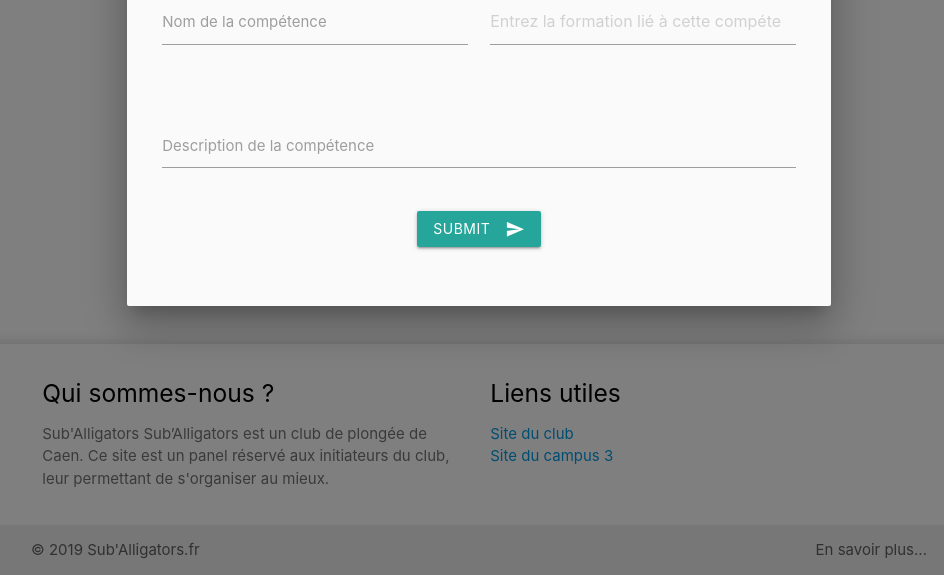
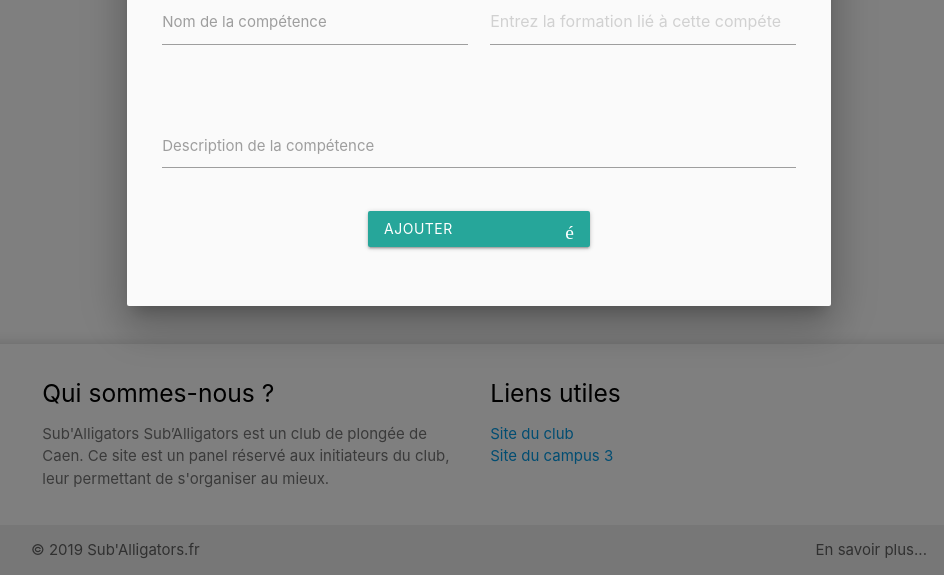
Before and after one commit to QuentinLCS/ProjetAgile, a PHP site: page /view/frontend/visiteur.php?page=Competences in a window 1280 px wide, after a click on "CRÉER UNE COMPÉTENCE". Shown: the part 225-800 px from the top of the page, without its empty margins (161-1105 px from the left). Run offline with PHP 8.4, Linux system fonts and the light colour scheme; data that the repository does not hold is empty; some libraries are stand-ins or nearby versions.

Commit message:
modif submit

```diff
--- a/view/frontend/formApti.php
+++ b/view/frontend/formApti.php
@@ -27,8 +27,8 @@
                     </div>
                 </div>
 
-                <button class="btn waves-effect waves-light" type="submit" name="action">Submit
-                    <i class="material-icons right">send</i>
+                <button class="btn waves-effect waves-light" type="submit" name="action">Ajouter
+                    <i class="material-icons right">envoyé</i>
                 </button>
             </form>
         </div>
--- a/view/frontend/formComp.php
+++ b/view/frontend/formComp.php
@@ -27,8 +27,8 @@
                     </div>
                 </div>
 
-                <button class="btn waves-effect waves-light" type="submit" name="action">Submit
-                    <i class="material-icons right">send</i>
+                <button class="btn waves-effect waves-light" type="submit" name="action">Ajouter
+                    <i class="material-icons right">envoyé</i>
                 </button>
             </form>
         </div>
--- a/view/frontend/registerEleve.php
+++ b/view/frontend/registerEleve.php
@@ -17,8 +17,8 @@
                         <label for="nom">Entrez Nom</label>
                     </div>
                 </div>
-                <button class="btn waves-effect waves-light" type="submit" name="action">Submit
-                    <i class="material-icons right">send</i>
+                <button class="btn waves-effect waves-light" type="submit" name="action">Ajouter
+                    <i class="material-icons right">envoyé</i>
                 </button>
             </form>
         </div>
--- a/view/frontend/registerInitiateur.php
+++ b/view/frontend/registerInitiateur.php
@@ -37,8 +37,8 @@
                     </select>
                     <label>Rôle de départ</label>
                 </div>
-                <button class="btn waves-effect waves-light" type="submit" name="action">Submit
-                    <i class="material-icons right">send</i>
+                <button class="btn waves-effect waves-light" type="submit" name="action">Ajouter
+                    <i class="material-icons right">envoyé</i>
                 </button>
             </form>
         </div>
```
